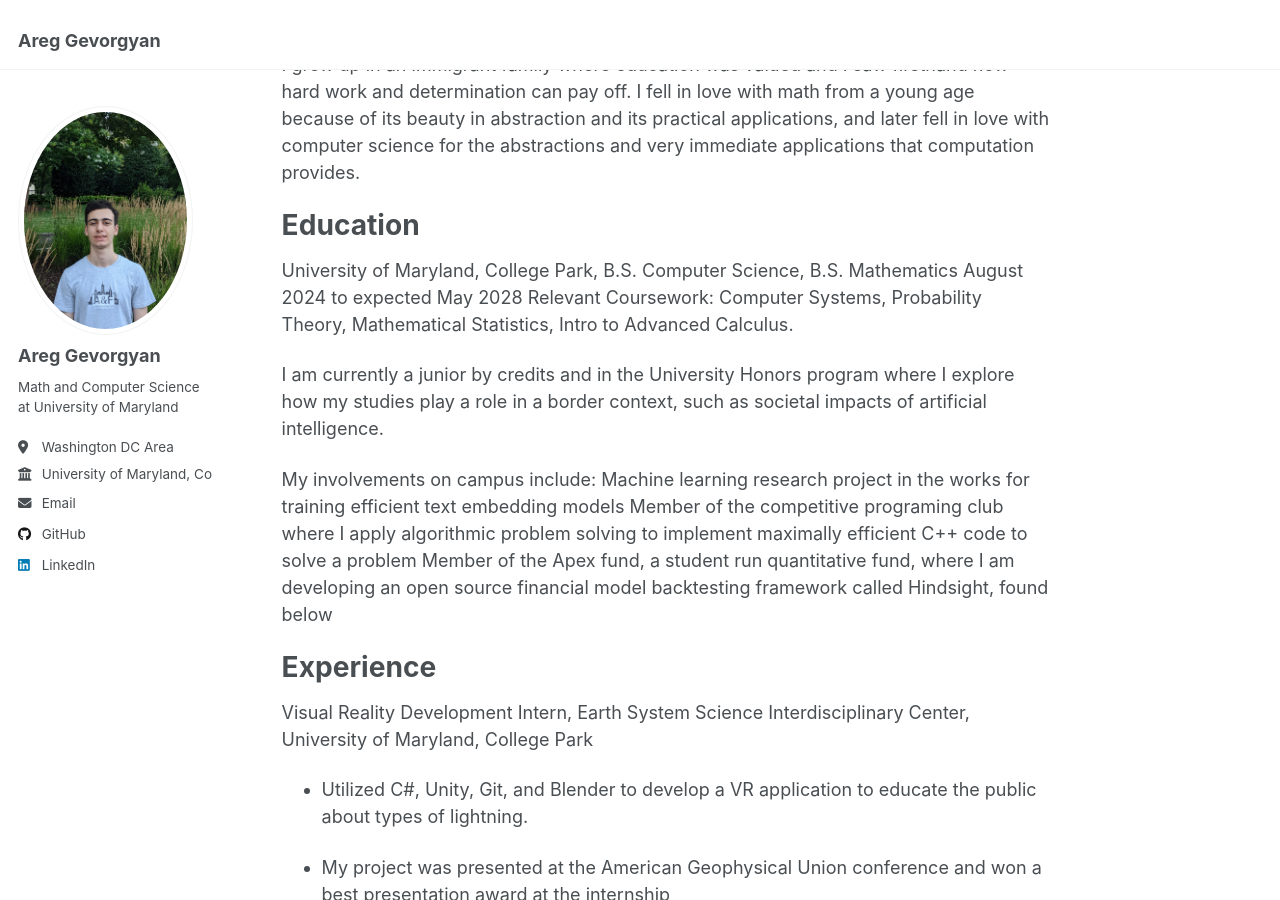
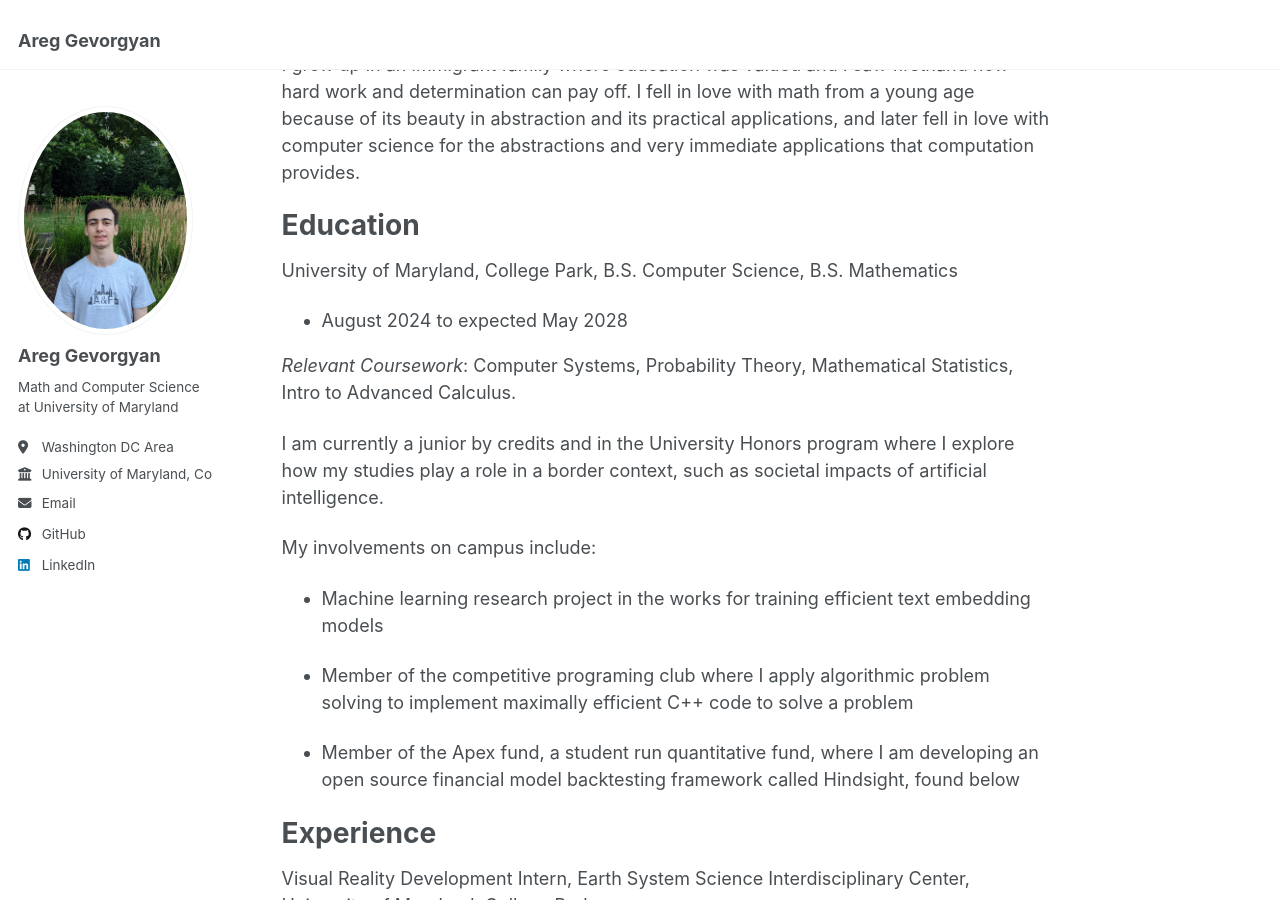
Before and after one commit to AregGevorgyan/AregGevorgyan.github.io, a Jekyll site: the page built from _pages/about.md, in a window 1280 px wide and 900 px high, scrolled down 318 px. Built offline with Jekyll 4.4.1, drawn with Linux system fonts in a browser that asks for light colours.

Commit message:
Fixed markdown

```diff
--- a/_pages/about.md
+++ b/_pages/about.md
@@ -16,15 +16,20 @@ I grew up in an immigrant family where education was valued and I saw firsthand
 # Education
 
 University of Maryland, College Park, B.S. Computer Science, B.S. Mathematics
-August 2024 to expected May 2028
-Relevant Coursework: Computer Systems, Probability Theory, Mathematical Statistics, Intro to Advanced Calculus.
+
+- August 2024 to expected May 2028
+
+*Relevant Coursework*: Computer Systems, Probability Theory, Mathematical Statistics, Intro to Advanced Calculus.
 
 I am currently a junior by credits and in the University Honors program where I explore how my studies play a role in a border context, such as societal impacts of artificial intelligence.
 
 My involvements on campus include:
-Machine learning research project in the works for training efficient text embedding models
-Member of the competitive programing club where I apply algorithmic problem solving to implement maximally efficient C++ code to solve a problem
-Member of the Apex fund, a student run quantitative fund, where I am developing an open source financial model backtesting framework called Hindsight, found below
+
+- Machine learning research project in the works for training efficient text embedding models
+
+- Member of the competitive programing club where I apply algorithmic problem solving to implement maximally efficient C++ code to solve a problem
+
+- Member of the Apex fund, a student run quantitative fund, where I am developing an open source financial model backtesting framework called Hindsight, found below
 
 # Experience
 
```
